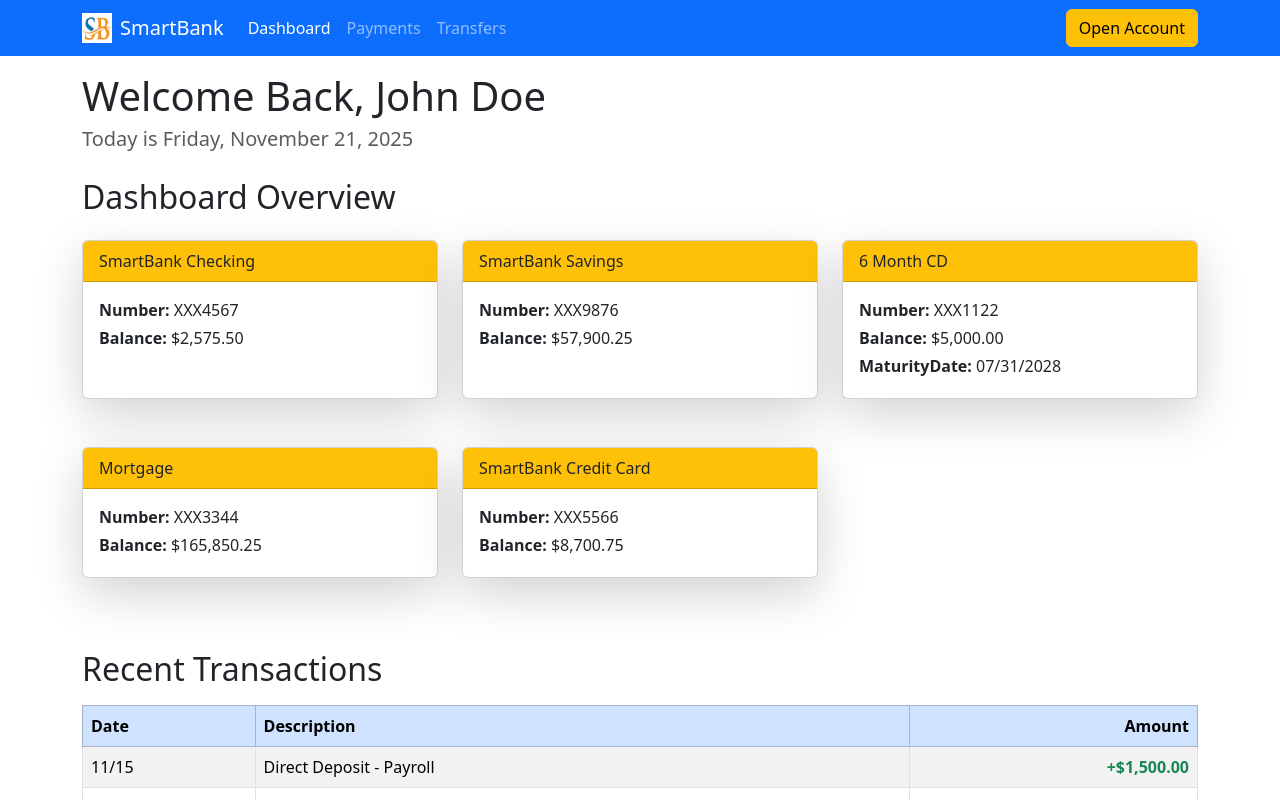
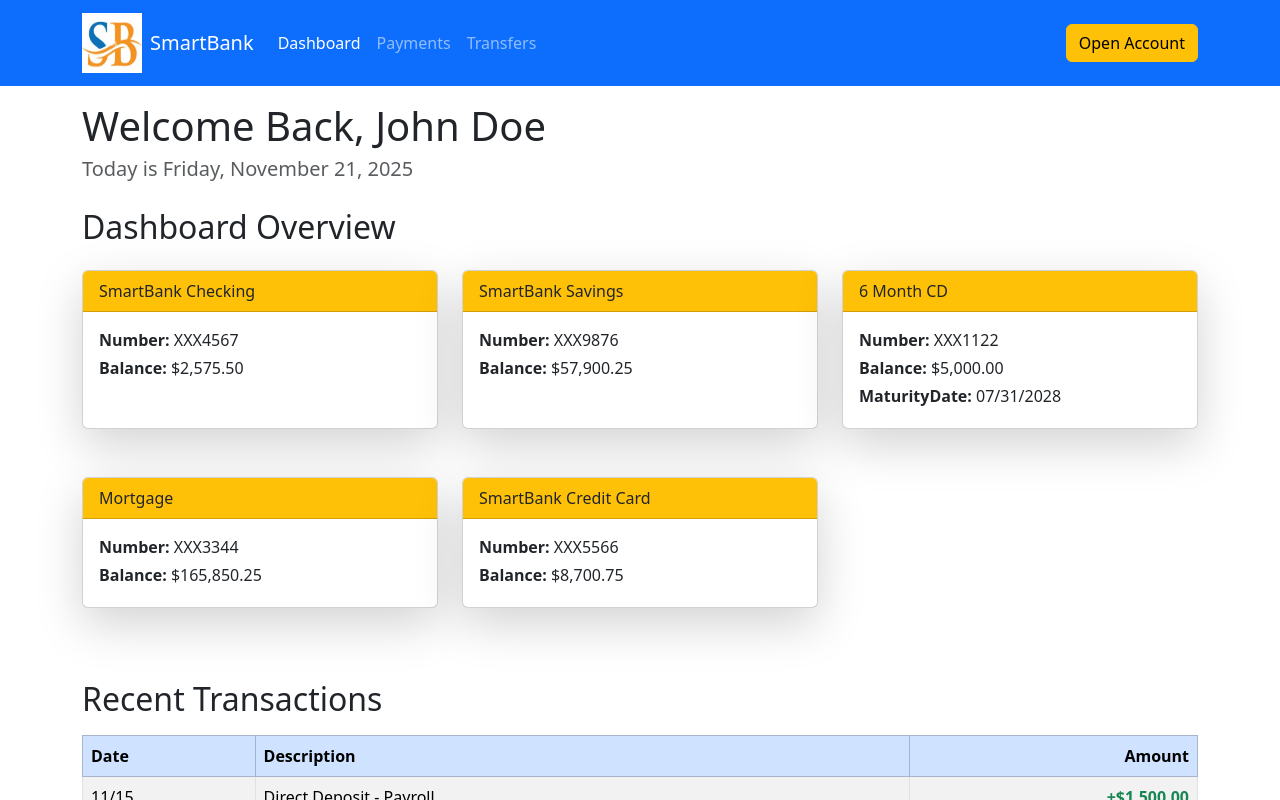
Before and after one commit to Jose-Ayala/smartbank-react, a React (Vite) app: page / in a window 1280 px wide. Shown: the top 800 px of the page. Built offline with nearby package versions, Linux system fonts and the light colour scheme.

Commit message:
Increased logo display size

```diff
--- a/src/components/Layout.jsx
+++ b/src/components/Layout.jsx
@@ -23,12 +23,12 @@ function Layout() {
 
       <Navbar bg="primary" variant="dark" expand="lg" sticky="top">
         <Container>
-          <Navbar.Brand href="/">
+          <Navbar.Brand href="/" className="d-flex align-items-center">
             <img
               src={SmartBankLogo}
-              width="30"
-              height="30"
-              className="d-inline-block align-top me-2"
+              width="60"
+              height="60"
+              className="d-inline-block me-2"
               alt="SmartBank Logo"
             />
             SmartBank
```
